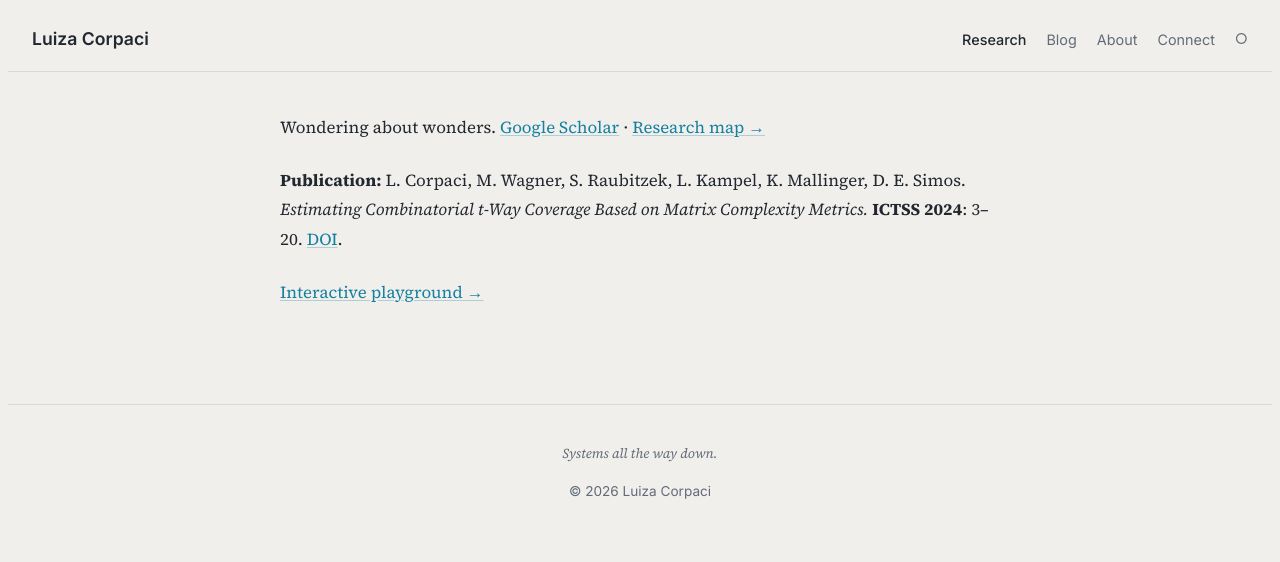
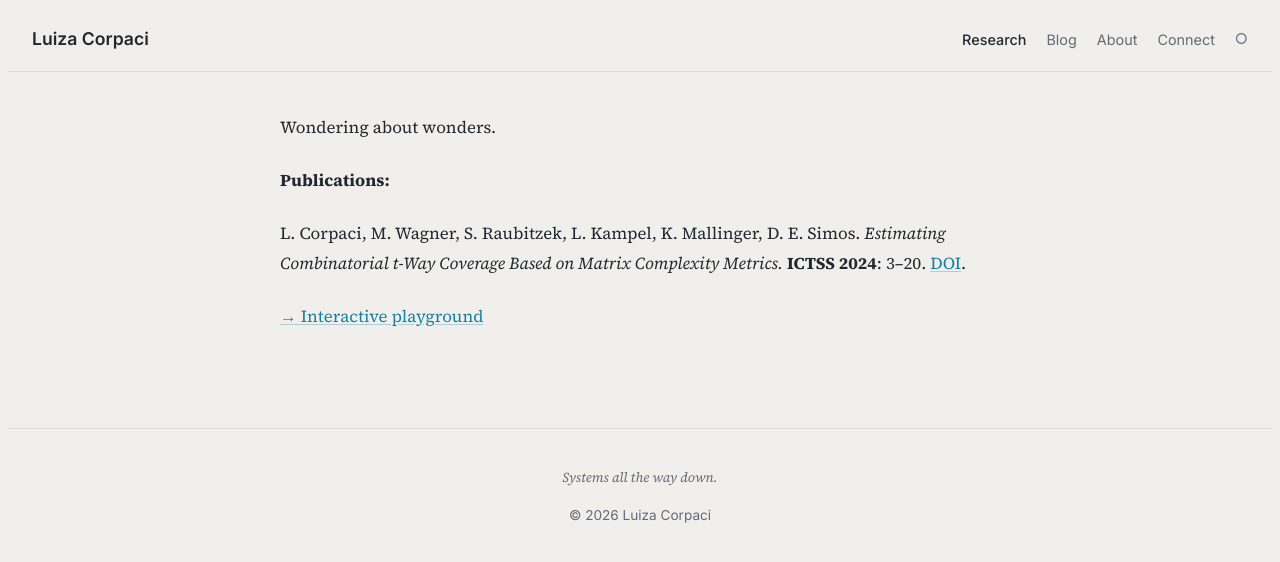
Before and after one commit to corpaci/corpaci.github.io, a Jekyll site: the page built from research.md, in a window 1280 px wide. Shown: the top 562 px of the page. Built offline with Jekyll 4.4.1, drawn with Linux system fonts in a browser that asks for light colours.

Commit message:
simplified

```diff
--- a/research.md
+++ b/research.md
@@ -5,8 +5,14 @@ permalink: /research/
 hide_title: true
 ---
 
-Wondering about wonders. [Google Scholar](https://scholar.google.com/citations?user=OhRQsPAAAAAJ) · [Research map →](/research/map/)
+Wondering about wonders.
 
-**Publication:** L. Corpaci, M. Wagner, S. Raubitzek, L. Kampel, K. Mallinger, D. E. Simos. *Estimating Combinatorial t-Way Coverage Based on Matrix Complexity Metrics.* **ICTSS 2024**: 3–20. [DOI](https://doi.org/10.1007/978-3-031-80889-0_1).
+<!-- [Research map →](/research/map/) -->
+<!-- [Google Scholar](https://scholar.google.com/citations?user=OhRQsPAAAAAJ) ·  -->
 
-[Interactive playground →](/projects/ictss-playground/)
+
+**Publications:**
+
+L. Corpaci, M. Wagner, S. Raubitzek, L. Kampel, K. Mallinger, D. E. Simos. *Estimating Combinatorial t-Way Coverage Based on Matrix Complexity Metrics.* **ICTSS 2024**: 3–20. [DOI](https://doi.org/10.1007/978-3-031-80889-0_1).
+
+[→ Interactive playground](/projects/ictss-playground/)
```
Also changed, not shown: about.md (+15 -8 lines).
